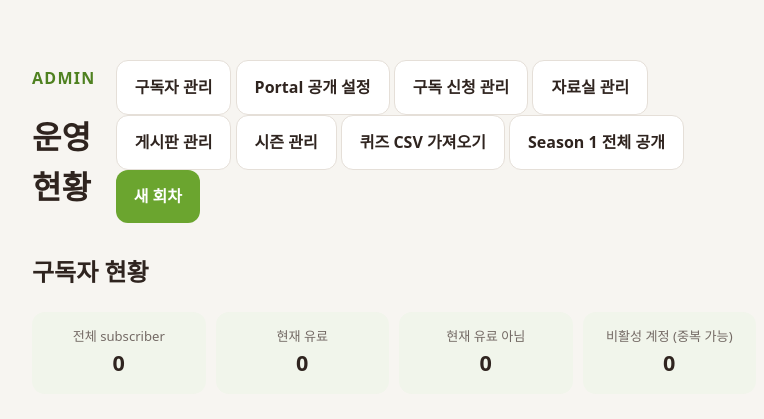
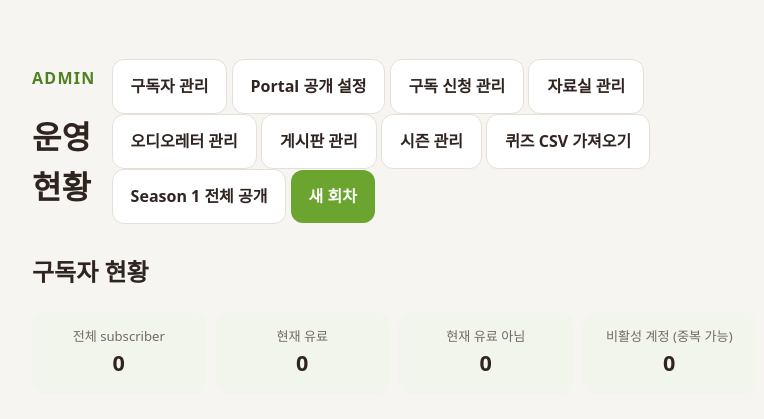
Before and after one commit to dognutritionlab25-cmd/audioletter-quiz-app, a Flask app: page /admin in a window 1280 px wide. Shown: the part 64-483 px from the top of the page, without its empty margins (246-1010 px from the left). Run offline with Flask 3, Linux system fonts and the light colour scheme; the visitor is signed in with stand-in values (Sample User, id 1); data that the repository does not hold is empty.

Commit message:
Add files via upload

```diff
--- a/templates/admin_dashboard.html
+++ b/templates/admin_dashboard.html
@@ -1,6 +1,6 @@
 {% extends 'base.html' %}
 {% block content %}
-<div class="admin-head"><div><p class="eyebrow">ADMIN</p><h1>운영 현황</h1></div><div><a class="secondary button-link" href="{{ url_for('admin_subscribers') }}">구독자 관리</a> <a class="secondary button-link" href="{{ url_for('public_pages.admin_portal_settings') }}">Portal 공개 설정</a> <a class="secondary button-link" href="{{ url_for('subscriptions.admin_registration_list') }}">구독 신청 관리</a> <a class="secondary button-link" href="{{ url_for('resources.admin_resource_list') }}">자료실 관리</a> <a class="secondary button-link" href="{{ url_for('community.admin_post_list') }}">게시판 관리</a> <a class="secondary button-link" href="{{ url_for('admin_seasons') }}">시즌 관리</a> <a class="secondary button-link" href="{{ url_for('admin_quiz_import') }}">퀴즈 CSV 가져오기</a> <form class="inline-form" method="post" action="{{ url_for('admin_publish_season_one') }}" onsubmit="return confirm('R001~R042를 모두 공개하시겠습니까?');"><input type="hidden" name="csrf_token" value="{{ csrf_token() }}"><button class="secondary">Season 1 전체 공개</button></form> <a class="primary button-link" href="{{ url_for('admin_episode_new') }}">새 회차</a></div></div>
+<div class="admin-head"><div><p class="eyebrow">ADMIN</p><h1>운영 현황</h1></div><div><a class="secondary button-link" href="{{ url_for('admin_subscribers') }}">구독자 관리</a> <a class="secondary button-link" href="{{ url_for('public_pages.admin_portal_settings') }}">Portal 공개 설정</a> <a class="secondary button-link" href="{{ url_for('subscriptions.admin_registration_list') }}">구독 신청 관리</a> <a class="secondary button-link" href="{{ url_for('resources.admin_resource_list') }}">자료실 관리</a> <a class="secondary button-link" href="{{ url_for('audioletters.admin_audioletter_list') }}">오디오레터 관리</a> <a class="secondary button-link" href="{{ url_for('community.admin_post_list') }}">게시판 관리</a> <a class="secondary button-link" href="{{ url_for('admin_seasons') }}">시즌 관리</a> <a class="secondary button-link" href="{{ url_for('admin_quiz_import') }}">퀴즈 CSV 가져오기</a> <form class="inline-form" method="post" action="{{ url_for('admin_publish_season_one') }}" onsubmit="return confirm('R001~R042를 모두 공개하시겠습니까?');"><input type="hidden" name="csrf_token" value="{{ csrf_token() }}"><button class="secondary">Season 1 전체 공개</button></form> <a class="primary button-link" href="{{ url_for('admin_episode_new') }}">새 회차</a></div></div>
 <h2>구독자 현황</h2>
 <div class="metrics four">
   <div><span>전체 subscriber</span><strong>{{ subscriber_totals.total }}</strong></div>
```
